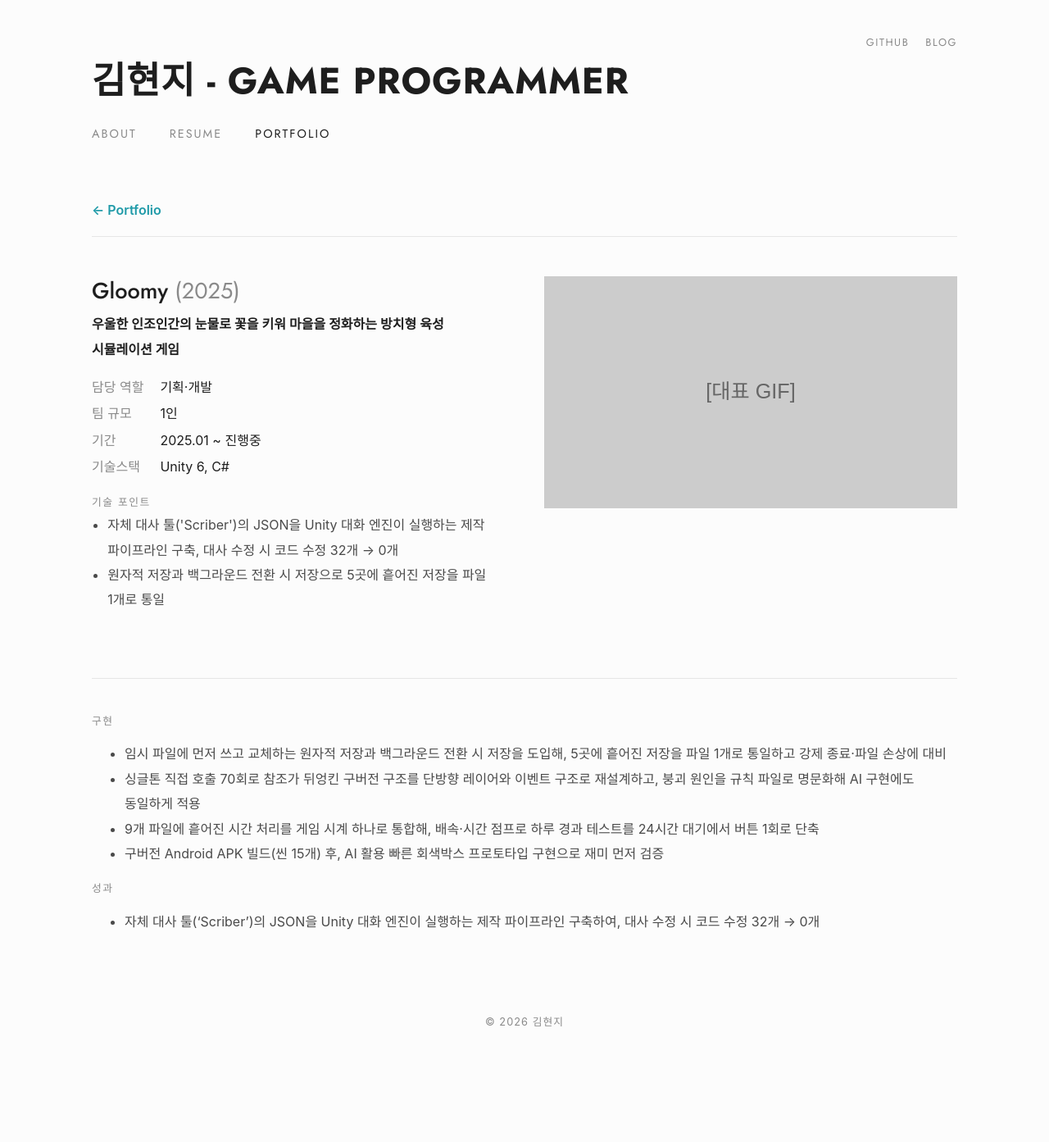
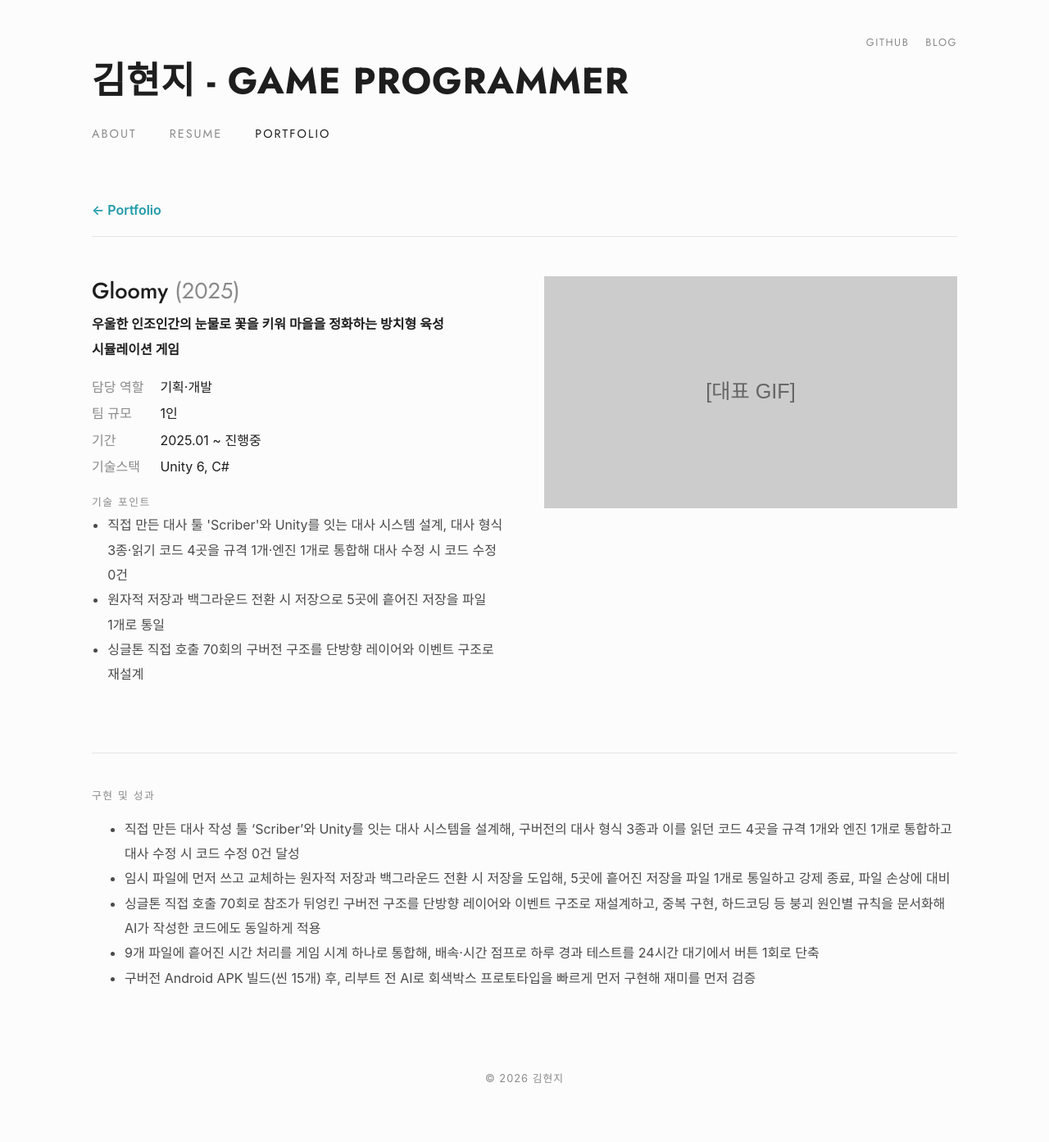
Before and after one commit to HelloNobb/HelloNobb.github.io, a Jekyll site: the page built from _projects/gloomy.md, in a window 1280 px wide. Shown: the whole page at 82% size. Built offline with Jekyll 4.4.1, drawn with Linux system fonts in a browser that asks for light colours; some web fonts are replaced; before the commit the page ends 1324 px from its top, so only the background shows below that.

Commit message:
Update resume: Gloomy and Turtle details, Turtle profiling result
Rename Turtlick to Turtle, rewrite Gloomy as a single implementation and
results list, add the measured frame-time improvement, and regenerate
resume.pdf.

```diff
--- a/_projects/gloomy.md
+++ b/_projects/gloomy.md
@@ -8,21 +8,19 @@ team: "1인"
 period: "2025.01 ~ 진행중"
 stack: ["Unity 6", "C#"]
 points:
-  - "자체 대사 툴('Scriber')의 JSON을 Unity 대화 엔진이 실행하는 제작 파이프라인 구축, 대사 수정 시 코드 수정 32개 → 0개"
+  - "직접 만든 대사 툴 'Scriber'와 Unity를 잇는 대사 시스템 설계, 대사 형식 3종·읽기 코드 4곳을 규격 1개·엔진 1개로 통합해 대사 수정 시 코드 수정 0건"
   - "원자적 저장과 백그라운드 전환 시 저장으로 5곳에 흩어진 저장을 파일 1개로 통일"
+  - "싱글톤 직접 호출 70회의 구버전 구조를 단방향 레이어와 이벤트 구조로 재설계"
 links:
   github:
   video:
   play:
 ---
 
-#### 구현
+#### 구현 및 성과
 
-- 임시 파일에 먼저 쓰고 교체하는 원자적 저장과 백그라운드 전환 시 저장을 도입해, 5곳에 흩어진 저장을 파일 1개로 통일하고 강제 종료·파일 손상에 대비
-- 싱글톤 직접 호출 70회로 참조가 뒤엉킨 구버전 구조를 단방향 레이어와 이벤트 구조로 재설계하고, 붕괴 원인을 규칙 파일로 명문화해 AI 구현에도 동일하게 적용
+- 직접 만든 대사 작성 툴 'Scriber'와 Unity를 잇는 대사 시스템을 설계해, 구버전의 대사 형식 3종과 이를 읽던 코드 4곳을 규격 1개와 엔진 1개로 통합하고 대사 수정 시 코드 수정 0건 달성
+- 임시 파일에 먼저 쓰고 교체하는 원자적 저장과 백그라운드 전환 시 저장을 도입해, 5곳에 흩어진 저장을 파일 1개로 통일하고 강제 종료, 파일 손상에 대비
+- 싱글톤 직접 호출 70회로 참조가 뒤엉킨 구버전 구조를 단방향 레이어와 이벤트 구조로 재설계하고, 중복 구현, 하드코딩 등 붕괴 원인별 규칙을 문서화해 AI가 작성한 코드에도 동일하게 적용
 - 9개 파일에 흩어진 시간 처리를 게임 시계 하나로 통합해, 배속·시간 점프로 하루 경과 테스트를 24시간 대기에서 버튼 1회로 단축
-- 구버전 Android APK 빌드(씬 15개) 후, AI 활용 빠른 회색박스 프로토타입 구현으로 재미 먼저 검증
-
-#### 성과
-
-- 자체 대사 툴('Scriber')의 JSON을 Unity 대화 엔진이 실행하는 제작 파이프라인 구축하여, 대사 수정 시 코드 수정 32개 → 0개
+- 구버전 Android APK 빌드(씬 15개) 후, 리부트 전 AI로 회색박스 프로토타입을 빠르게 먼저 구현해 재미를 먼저 검증
```
Also changed, not shown: _projects/play-probie.md (+1 -1 lines), _projects/turtle.md (added, +29 -0 lines), _projects/turtlick.md (deleted, +0 -28 lines), 1 other file.
